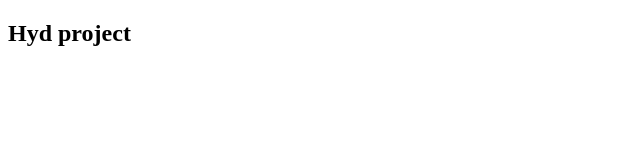
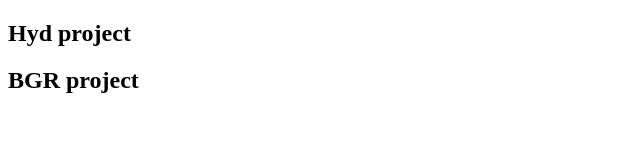
Before and after one commit to thiragabathinapavani-dot/HYD-project, a plain HTML site: page INDEX.html in a window 1280 px wide. Shown: the whole page, without its empty margins (0-640 px from the left). Drawn offline with Linux system fonts and the light colour scheme.

Commit message:
BGR project

```diff
--- a/INDEX.html
+++ b/INDEX.html
@@ -7,5 +7,6 @@
 </head>
 <body>
     <h2>Hyd project</h2>
+    <h2>BGR project</h2>
 </body>
 </html>
```
